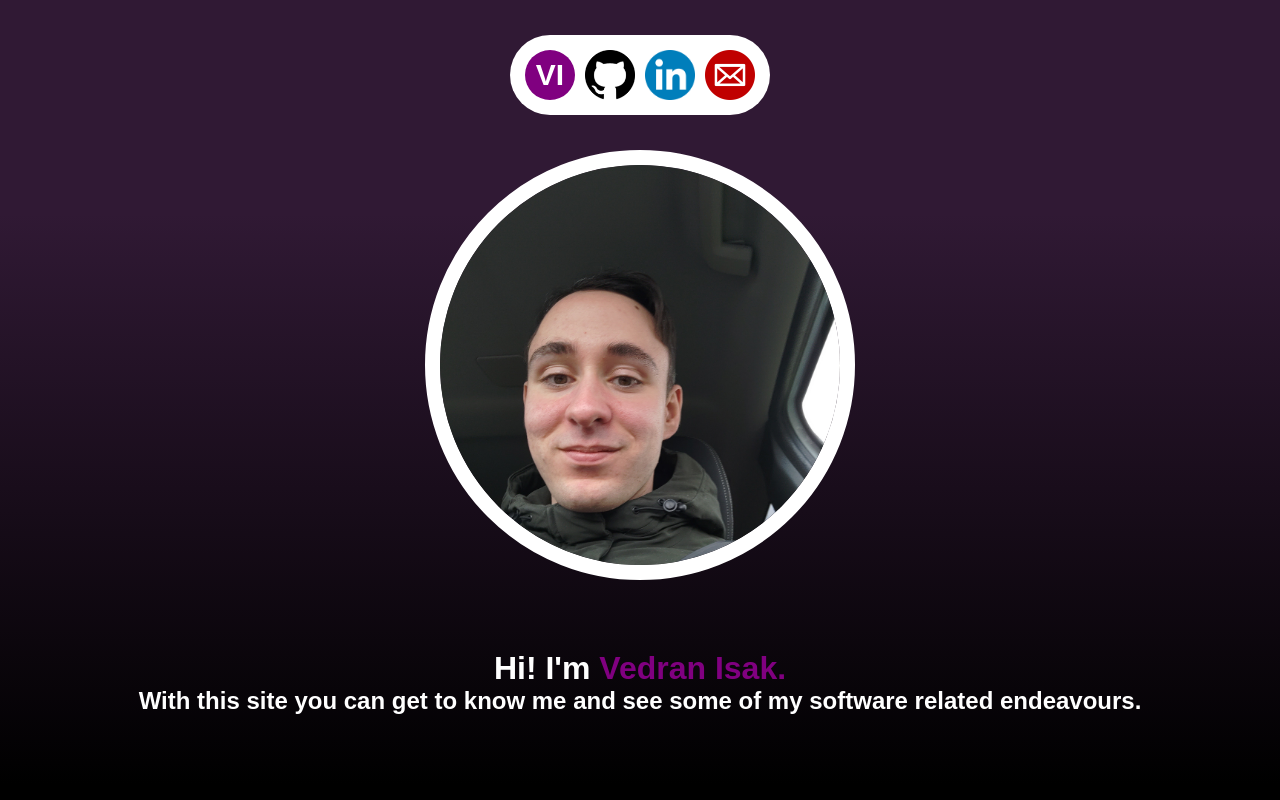
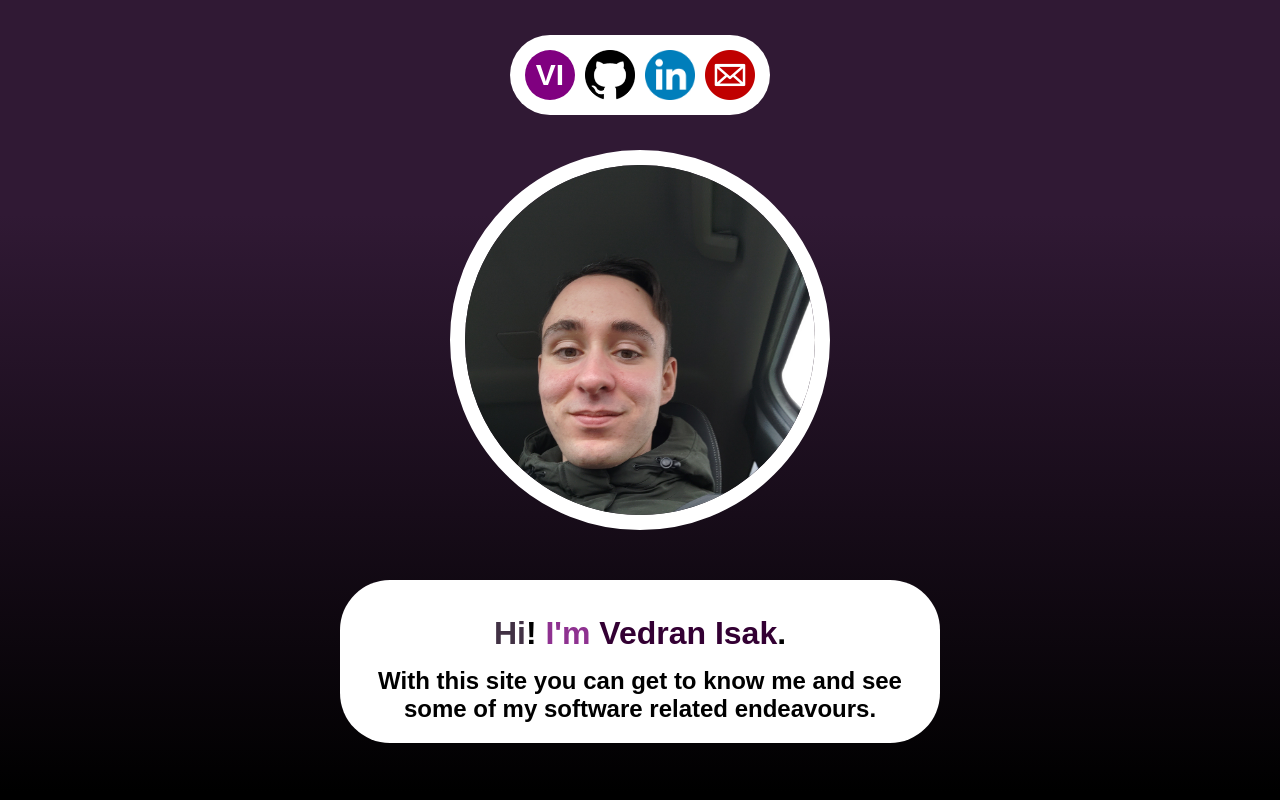
Before and after one commit to VedranIsak/Showcase, a React (Vite) app: page / in a window 1280 px wide. Shown: the top 800 px of the page. Built offline with nearby package versions, Linux system fonts and the light colour scheme; a web font is replaced by a local one.

Commit message:
finished text effects on top page

```diff
--- a/src/components/About.module.css
+++ b/src/components/About.module.css
@@ -8,16 +8,11 @@
 
 .container {
     background: white;
+    border: 15px solid white;
     border-radius: 50px;
     outline: none;
-    border: none;
     overflow: hidden;
     margin: 20px;
-    transition: .5s border-color;
-}
-
-.container:hover {
-    border-color: #800080;
 }
 
 .container h2, .container h3 {
--- a/src/components/Top.css
+++ b/src/components/Top.css
@@ -4,3 +4,37 @@
         height: 250px;
     }
 }
+
+.titleWord {
+      animation: color-animation 10s linear infinite;
+}
+
+.titleWord1 {
+  --color-1: #800080;
+  --color-2: #a27ba9;
+  --color-3: black;
+}
+
+.titleWord2 {
+  --color-1: black;
+  --color-2: #a27ba9;
+  --color-3: #800080;
+}
+
+.titleWord3 {
+  --color-1: #a27ba9;
+  --color-2: #800080;
+  --color-3: black;
+}
+
+
+
+@keyframes color-animation {
+  0%    {color: var(--color-1)}
+  32%   {color: var(--color-1)}
+  33%   {color: var(--color-2)}
+  65%   {color: var(--color-2)}
+  66%   {color: var(--color-3)}
+  99%   {color: var(--color-3)}
+  100%  {color: var(--color-1)}
+}
--- a/src/components/Top.module.css
+++ b/src/components/Top.module.css
@@ -24,8 +24,8 @@
 }
 
 .imgContainer img {
-    width: 400px;
-    height: 400px;
+    width: 350px;
+    height: 350px;
 }
 
 .textContainer {
@@ -37,12 +37,23 @@
     align-items: center;
     margin-bottom: var(--page-margin);
     padding: var(--large-padding);
+    width: 600px;
+    background: white;
+    border-radius: 50px;
 }
 
 .textContainer h1, .textContainer h2 {
     text-align: center;
 }
 
+.textContainer h1 {
+    padding: 15px;
+}
+
 .textContainer h1 span {
-    color: var(--quaternary-text-color);
+    color: black;
 }
+
+.textContainer h2 {
+    color: black;
+}
--- a/src/components/Top.tsx
+++ b/src/components/Top.tsx
@@ -27,7 +27,12 @@ const Top = () => {
             </div>
             <div className={styles.textContainer}>
                 <h1>
-                    Hi! I'm <span>Vedran Isak.</span>
+                    <span className='titleWord titleWord1'>Hi</span>
+                    <span>! </span>
+                    <span className='titleWord titleWord2'>I'm</span>
+                    <span> </span>
+                    <span className='titleWord titleWord3'>Vedran Isak</span>
+                    <span>.</span>
                 </h1>
                 <h2>
                     With this site you can get to know me and see some of my software related endeavours.
```
